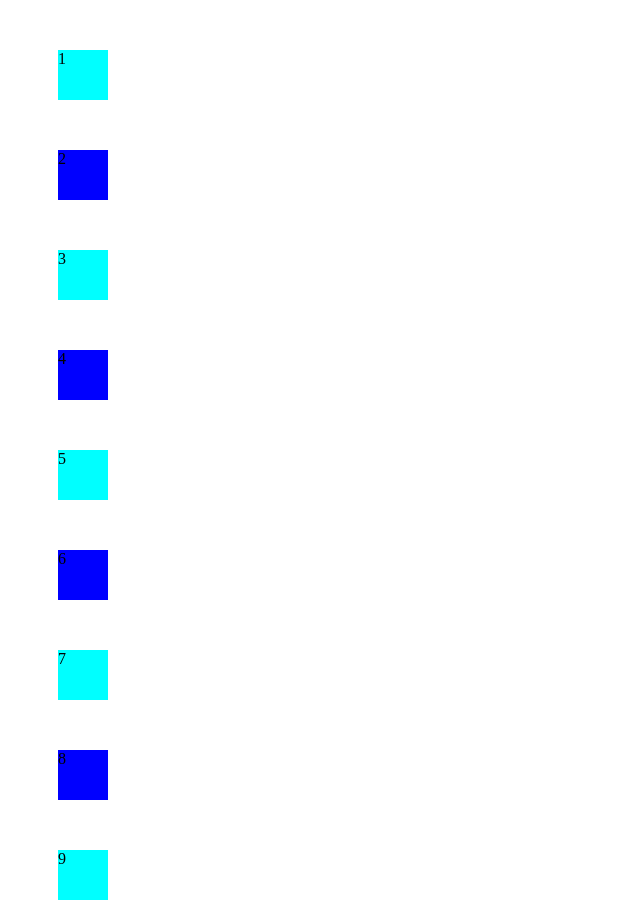
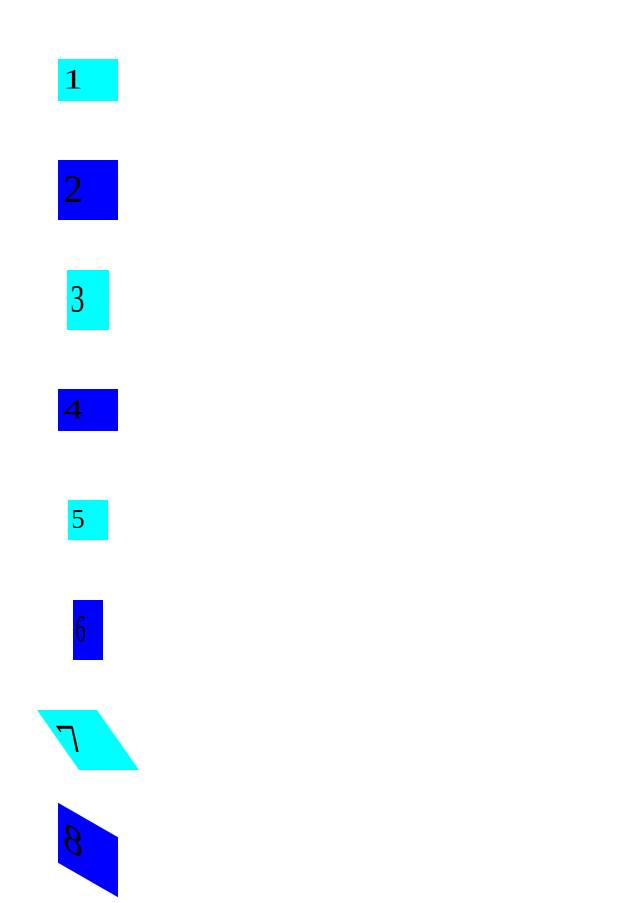
Before and after one commit to Kailee01/Development-Track, a plain HTML site: page 03-CSS-Advance/index.html in a window 1280 px wide. Shown: the top 903 px of the page, without its empty margins (0-640 px from the left). Drawn offline with Linux system fonts and the light colour scheme.

Commit message:
CSS Transform

```diff
--- a/03-CSS-Advance/style.css
+++ b/03-CSS-Advance/style.css
@@ -1,11 +1,69 @@
 div{
-    font: larger;
+    font:bold;
     height: 50px;
     width: 50px;
     margin:50px;
     background-color: blue;
+    padding:5px;
+    font-size: 30pt;
+    transition: 2s;
 }
 
 div:nth-child(2n+1){
     background-color: aqua;
+
 }
+/* Transform lets rotate, scale, skew, or translate
+ an element.
+  It modifies the coordinate space of the CSS visual
+  formatting model. */
+
+/* div:nth-child(2n){
+    transform: rotate(45deg);
+} */
+div:nth-child(2n){
+    transform: rotate(2160deg);
+}
+
+
+
+ div:nth-child(3){
+     transform: rotateY(45deg);
+ }
+ div:nth-child(1){
+     transform: rotateX(45deg);
+ }
+ div:nth-child(4){
+     transform: rotateX(45deg);
+ }
+ div:nth-child(5){
+     transform: scale(0.67);
+}
+
+ div:nth-child(6){
+     transform: scaleX(0.5);
+}
+
+div:nth-child(7){
+    transform: skew(35deg);
+}
+div:nth-child(8){
+    transform: skewY(30deg);
+}
+div:nth-child(9):hover{
+    transform: rotateZ(45deg);
+}
+div:nth-child(10):hover {
+    transform: translateX(1070px);
+  }
+
+  div:nth-child(11):hover {
+    margin-top: 130px;
+  }
+  div:nth-child(12):hover {
+    padding-top: 130px;
+    padding-right: 130px;
+  }
+  div:nth-child(13):hover {
+    transform: rotateZ(360deg) translateX(100px);
+  }
```
